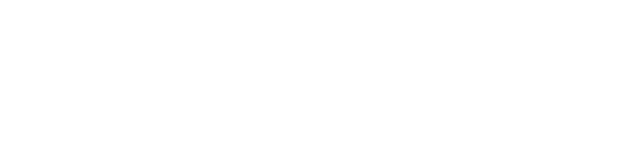
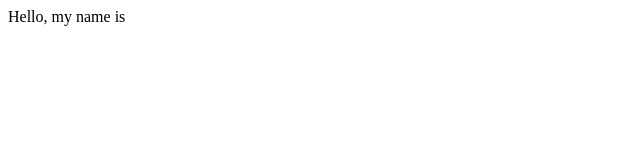
Before and after one commit to awesome-website-creator/awesome-website-creator.github.io, a plain HTML site: page index.html in a window 1280 px wide. Shown: the whole page, without its empty margins (0-640 px from the left). Drawn offline with Linux system fonts and the light colour scheme.

Commit message:
Update index.html

```diff
--- a/index.html
+++ b/index.html
@@ -8,8 +8,7 @@
       var p = document.getElementById("p");
       var x = location.hash;
       x = x.replace('#', '');
-      x = x.split(",")
-      p.innerHTML = x;
+      p.innerHTML = "Hello, my name is ", x;
     </script>
   </body>
 </html>
```
